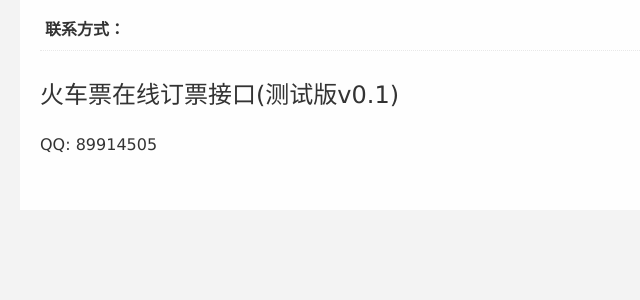
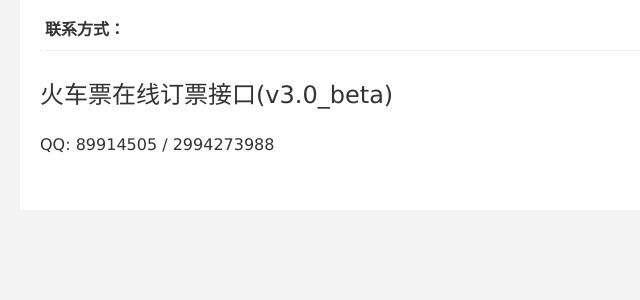
Before and after one commit to qingbincn/chepiao100, a PHP site: page /contact.php in a window 1280 px wide. Shown: the part 50-350 px from the top of the page, without its empty margins (0-640 px from the left). Run offline with PHP 8.4, Linux system fonts and the light colour scheme; the visitor is signed in with stand-in values (Sample User, id 1); some libraries are stand-ins or nearby versions.

Commit message:
v30_beta

```diff
--- a/contact.php
+++ b/contact.php
@@ -3,8 +3,8 @@
 <div class="form wrap1200">
     <h1>联系方式：</h1>
     <div class="contact">
-      <strong>火车票在线订票接口(测试版v0.1)</strong>
-      <div>QQ: 89914505</div>
+      <strong>火车票在线订票接口(v3.0_beta)</strong>
+      <div>QQ: 89914505 / 2994273988</div>
     </div>
 
 </div>
```
